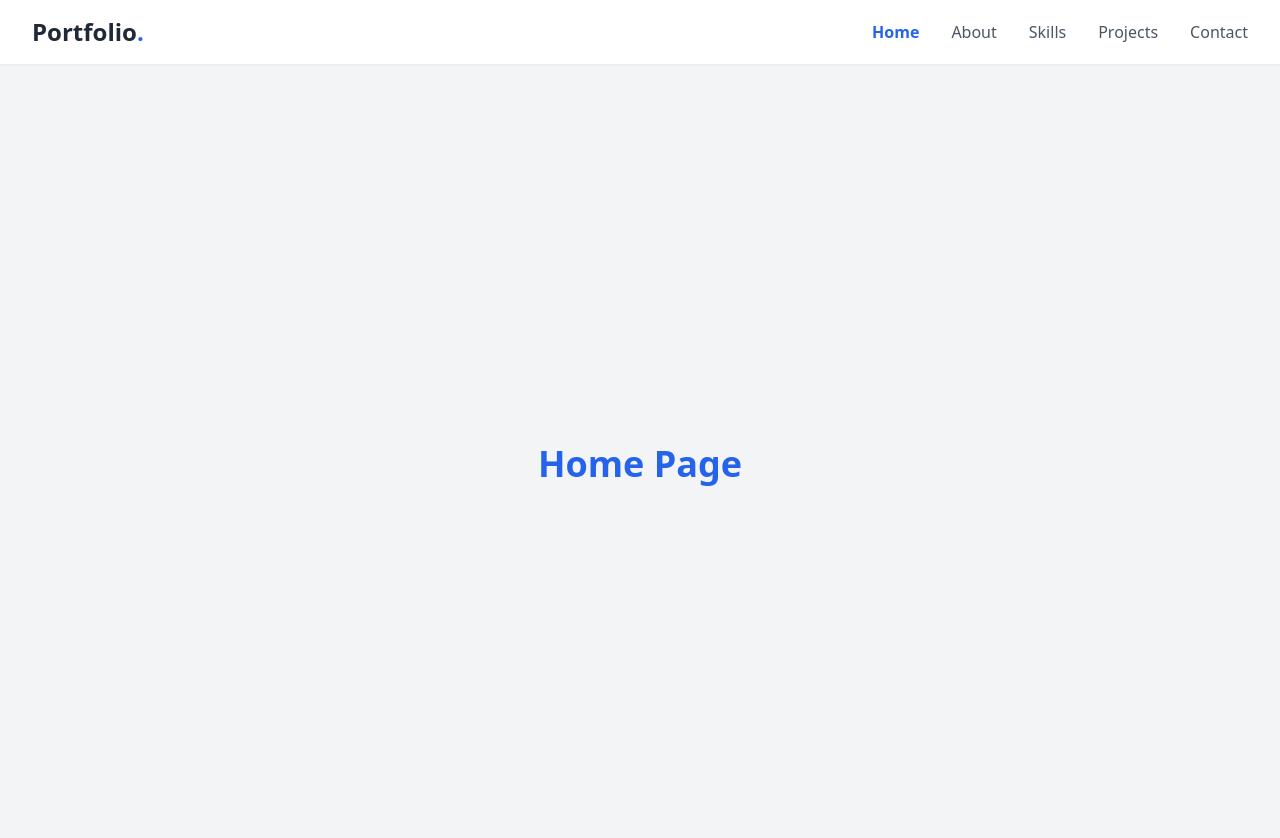
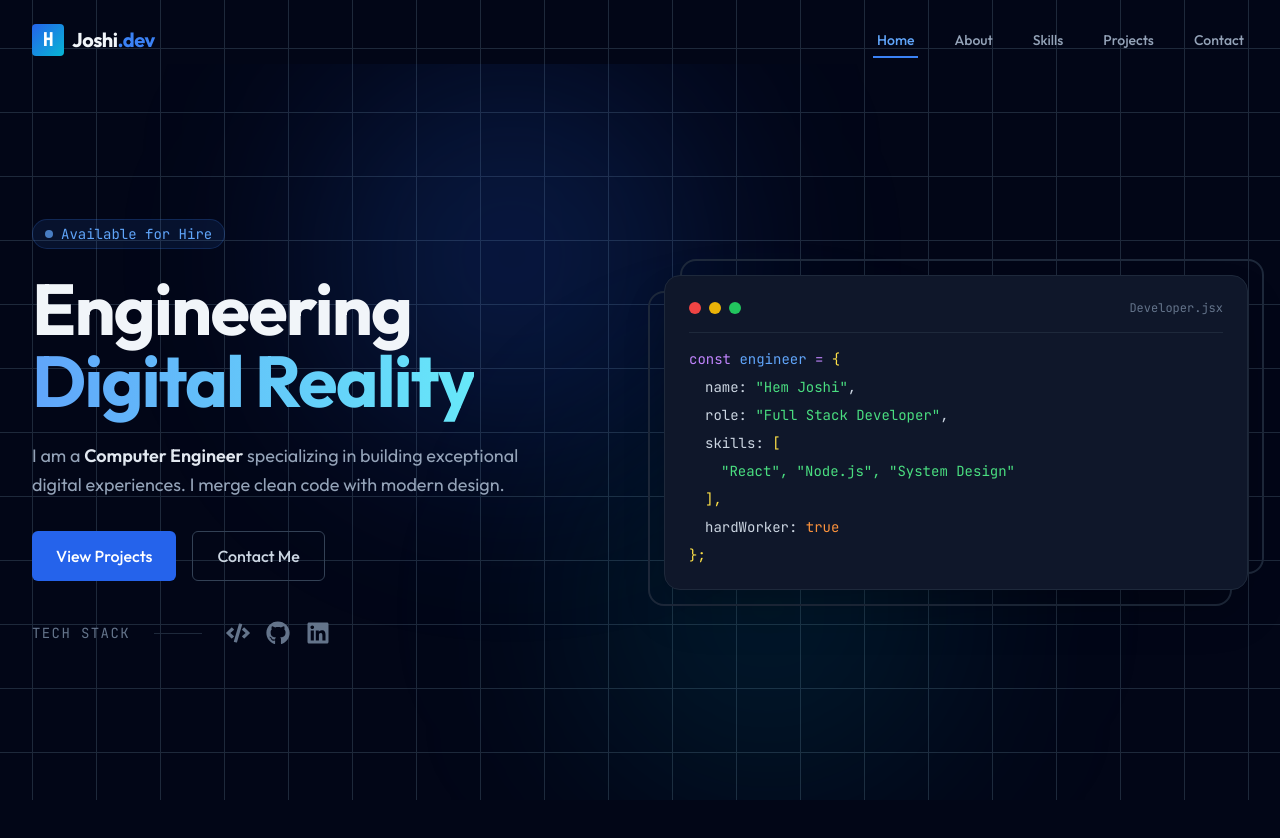
Before and after one commit to HemJoshi111/portfolio-v1, a React (Vite) app: page / in a window 1280 px wide. Shown: the top 838 px of the page. After the commit the page ends 800 px from the top, so only its background shows below. Built offline with nearby package versions, Linux system fonts and the light colour scheme.

Commit message:
style: redesign navbar with professional dark theme and glassmorphism

```diff
--- /dev/null
+++ b/src/components/common/Button.jsx
@@ -0,0 +1,32 @@
+import { Link } from 'react-router-dom';
+
+const Button = ({ children, to, variant = 'primary', className = '', ...props }) => {
+    // Base styles for all buttons
+    const baseStyles = "inline-flex items-center justify-center px-6 py-3 border text-base font-medium rounded-md transition-all duration-300 focus:outline-none focus:ring-2 focus:ring-offset-2";
+
+    // Variants (Primary vs Secondary/Outline)
+    const variants = {
+        primary: "border-transparent text-white bg-blue-600 hover:bg-blue-700 hover:shadow-lg focus:ring-blue-500",
+        secondary: "border-gray-300 text-gray-700 bg-white hover:bg-gray-50 hover:border-gray-400 focus:ring-blue-500",
+        outline: "border-blue-600 text-blue-600 bg-transparent hover:bg-blue-50"
+    };
+
+    const styles = `${baseStyles} ${variants[variant]} ${className}`;
+
+    // If 'to' is provided, it's a Link. Otherwise, it's a standard button.
+    if (to) {
+        return (
+            <Link to={to} className={styles} {...props}>
+                {children}
+            </Link>
+        );
+    }
+
+    return (
+        <button className={styles} {...props}>
+            {children}
+        </button>
+    );
+};
+
+export default Button;
--- a/src/components/layout/Navbar.jsx
+++ b/src/components/layout/Navbar.jsx
@@ -1,12 +1,12 @@
-import { useState } from 'react';
+import { useState, useEffect } from 'react';
 import { Link, useLocation } from 'react-router-dom';
-import { HiMenu, HiX } from 'react-icons/hi'; // Icons for mobile menu
+import { HiMenu, HiX } from 'react-icons/hi';
 
 const Navbar = () => {
     const [isOpen, setIsOpen] = useState(false);
+    const [scrolled, setScrolled] = useState(false);
     const location = useLocation();
 
-    // Navigation Links Data
     const navLinks = [
         { name: 'Home', path: '/' },
         { name: 'About', path: '/about' },
@@ -15,17 +15,39 @@ const Navbar = () => {
         { name: 'Contact', path: '/contact' },
     ];
 
-    // Helper to check if link is active
+    // Handle scroll effect for a more dynamic feel
+    useEffect(() => {
+        const handleScroll = () => {
+            if (window.scrollY > 20) {
+                setScrolled(true);
+            } else {
+                setScrolled(false);
+            }
+        };
+        window.addEventListener('scroll', handleScroll);
+        return () => window.removeEventListener('scroll', handleScroll);
+    }, []);
+
     const isActive = (path) => location.pathname === path;
 
     return (
-        <nav className="fixed w-full top-0 z-50 bg-white/80 backdrop-blur-md shadow-sm">
+        <nav
+            className={`fixed w-full top-0 z-50 transition-all duration-300 ${scrolled
+                ? 'bg-slate-950/80 backdrop-blur-md border-b border-slate-800 shadow-lg'
+                : 'bg-transparent border-b border-transparent'
+                }`}
+        >
             <div className="max-w-7xl mx-auto px-4 sm:px-6 lg:px-8">
-                <div className="flex items-center justify-between h-16">
+                <div className="flex items-center justify-between h-20">
 
-                    {/* Logo */}
-                    <Link to="/" className="text-2xl font-bold text-gray-800">
-                        Portfolio<span className="text-blue-600">.</span>
+                    {/* Logo - Tech/Engineering Style */}
+                    <Link to="/" className="flex items-center gap-2 group">
+                        <div className="w-8 h-8 rounded bg-gradient-to-br from-blue-600 to-cyan-500 flex items-center justify-center text-white font-bold font-mono text-lg group-hover:shadow-lg group-hover:shadow-blue-500/20 transition-all">
+                            H
+                        </div>
+                        <span className="text-xl font-bold text-slate-100 tracking-tight group-hover:text-white transition-colors">
+                            Joshi<span className="text-blue-500">.dev</span>
+                        </span>
                     </Link>
 
                     {/* Desktop Menu */}
@@ -35,12 +57,17 @@ const Navbar = () => {
                                 <Link
                                     key={link.name}
                                     to={link.path}
-                                    className={`${isActive(link.path)
-                                        ? 'text-blue-600 font-semibold'
-                                        : 'text-gray-600 hover:text-blue-600 transition-colors duration-300'
+                                    className={`relative px-1 py-2 text-sm font-medium transition-colors duration-300 ${isActive(link.path)
+                                        ? 'text-blue-400'
+                                        : 'text-slate-400 hover:text-slate-100'
                                         }`}
                                 >
                                     {link.name}
+                                    {/* Animated Underline for Active State */}
+                                    <span
+                                        className={`absolute bottom-0 left-0 w-full h-0.5 bg-blue-500 transform transition-transform duration-300 origin-left ${isActive(link.path) ? 'scale-x-100' : 'scale-x-0'
+                                            }`}
+                                    />
                                 </Link>
                             ))}
                         </div>
@@ -50,7 +77,7 @@ const Navbar = () => {
                     <div className="md:hidden">
                         <button
                             onClick={() => setIsOpen(!isOpen)}
-                            className="text-gray-600 hover:text-blue-600 focus:outline-none"
+                            className="text-slate-300 hover:text-white focus:outline-none transition-transform active:scale-95"
                         >
                             {isOpen ? <HiX size={28} /> : <HiMenu size={28} />}
                         </button>
@@ -59,17 +86,19 @@ const Navbar = () => {
             </div>
 
             {/* Mobile Menu Dropdown */}
-            {isOpen && (
-                <div className="md:hidden bg-white border-t">
-                    <div className="px-2 pt-2 pb-3 space-y-1 sm:px-3">
+            <div
+                className={`md:hidden overflow-hidden transition-all duration-300 ease-in-out bg-slate-900 border-b border-slate-800 ${isOpen ? 'max-h-64 opacity-100' : 'max-h-0 opacity-0'
+                    }`}
+            >
+                <div className="px-4 pt-2 pb-4 space-y-2">
                     {navLinks.map((link) => (
                         <Link
                             key={link.name}
                             to={link.path}
-                                onClick={() => setIsOpen(false)} // Close menu on click
-                                className={`block px-3 py-2 rounded-md text-base font-medium ${isActive(link.path)
-                                    ? 'text-blue-600 bg-blue-50'
-                                    : 'text-gray-600 hover:text-blue-600 hover:bg-gray-50'
+                            onClick={() => setIsOpen(false)}
+                            className={`block px-4 py-3 rounded-lg text-base font-medium transition-colors ${isActive(link.path)
+                                ? 'bg-blue-500/10 text-blue-400 border border-blue-500/20'
+                                : 'text-slate-400 hover:text-slate-100 hover:bg-slate-800'
                                 }`}
                         >
                             {link.name}
@@ -77,7 +106,6 @@ const Navbar = () => {
                     ))}
                 </div>
             </div>
-            )}
         </nav>
     );
 };
--- a/src/index.css
+++ b/src/index.css
@@ -1,3 +1,50 @@
+@import url('https://fonts.googleapis.com/css2?family=JetBrains+Mono:wght@400;500&family=Outfit:wght@300;400;500;600;700;800&display=swap');
+
 @tailwind base;
 @tailwind components;
 @tailwind utilities;
+
+@layer base {
+    html {
+        font-family: 'Outfit', sans-serif;
+        scroll-behavior: smooth;
+    }
+
+    /* The "Engineering" Grid Background */
+    body {
+        @apply bg-slate-950 text-slate-200 overflow-x-hidden;
+        background-image: linear-gradient(to right, #1e293b 1px, transparent 1px),
+            linear-gradient(to bottom, #1e293b 1px, transparent 1px);
+        background-size: 4rem 4rem;
+        background-position: center center;
+    }
+
+    /* Scrollbar Customization */
+    ::-webkit-scrollbar {
+        width: 8px;
+    }
+
+    ::-webkit-scrollbar-track {
+        @apply bg-slate-950;
+    }
+
+    ::-webkit-scrollbar-thumb {
+        @apply bg-blue-600 rounded-full;
+    }
+}
+
+@layer utilities {
+    .font-mono {
+        font-family: 'JetBrains Mono', monospace;
+    }
+
+    /* Text Gradient Utility */
+    .text-gradient {
+        @apply bg-clip-text text-transparent bg-gradient-to-r from-blue-400 to-cyan-300;
+    }
+
+    /* Glow Effect */
+    .glow-point {
+        @apply absolute w-96 h-96 bg-blue-500 rounded-full mix-blend-multiply filter blur-3xl opacity-20 animate-pulse;
+    }
+}
--- a/src/pages/Home.jsx
+++ b/src/pages/Home.jsx
@@ -1,7 +1,92 @@
+import { motion } from 'framer-motion';
+import Button from '../components/common/Button';
+import { FaGithub, FaLinkedin, FaCode } from 'react-icons/fa';
+
 const Home = () => {
     return (
-        <div className="h-screen flex items-center justify-center bg-gray-100">
-            <h1 className="text-4xl font-bold text-blue-600">Home Page</h1>
+        <div className="relative min-h-[calc(100vh-64px)] flex items-center justify-center overflow-hidden px-4 sm:px-6 lg:px-8">
+
+            {/* Background Glow Effects */}
+            <div className="absolute top-0 left-1/4 w-96 h-96 bg-blue-600/20 rounded-full blur-[100px] -z-10" />
+            <div className="absolute bottom-0 right-1/4 w-96 h-96 bg-cyan-500/10 rounded-full blur-[100px] -z-10" />
+
+            <div className="max-w-7xl w-full grid grid-cols-1 lg:grid-cols-2 gap-12 items-center">
+
+                {/* Left: Content */}
+                <motion.div
+                    initial={{ opacity: 0, x: -50 }}
+                    animate={{ opacity: 1, x: 0 }}
+                    transition={{ duration: 0.8 }}
+                    className="text-left"
+                >
+                    {/* Badge */}
+                    <div className="inline-flex items-center gap-2 px-3 py-1 rounded-full bg-blue-500/10 border border-blue-500/20 text-blue-400 text-sm font-mono mb-6">
+                        <span className="w-2 h-2 rounded-full bg-blue-400 animate-pulse"></span>
+                        Available for Hire
+                    </div>
+
+                    <h1 className="text-5xl sm:text-7xl font-bold text-slate-100 leading-tight tracking-tight mb-6">
+                        Engineering <br />
+                        <span className="text-gradient">Digital Reality</span>
+                    </h1>
+
+                    <p className="text-lg text-slate-400 mb-8 max-w-lg leading-relaxed">
+                        I am a <span className="text-slate-200 font-semibold">Computer Engineer</span> specializing in building exceptional digital experiences. I merge clean code with modern design.
+                    </p>
+
+                    <div className="flex flex-wrap gap-4">
+                        <Button to="/projects" className="bg-blue-600 hover:bg-blue-500 text-white border-0">
+                            View Projects
+                        </Button>
+                        <Button to="/contact" variant="outline" className="border-slate-700 text-slate-300 hover:border-blue-500 hover:text-blue-400 hover:bg-transparent">
+                            Contact Me
+                        </Button>
+                    </div>
+
+                    {/* Social Proof / Tech Stack Icons */}
+                    <div className="mt-10 flex items-center gap-6 text-slate-500">
+                        <span className="text-sm font-mono uppercase tracking-widest">Tech Stack</span>
+                        <div className="h-px w-12 bg-slate-800"></div>
+                        <div className="flex gap-4 text-2xl">
+                            <FaCode className="hover:text-blue-400 transition-colors" />
+                            <FaGithub className="hover:text-white transition-colors" />
+                            <FaLinkedin className="hover:text-blue-500 transition-colors" />
+                        </div>
+                    </div>
+                </motion.div>
+
+                {/* Right: Visual Element (Abstract Code Card) */}
+                <motion.div
+                    initial={{ opacity: 0, scale: 0.9 }}
+                    animate={{ opacity: 1, scale: 1 }}
+                    transition={{ duration: 0.8, delay: 0.2 }}
+                    className="hidden lg:block relative"
+                >
+                    <div className="relative z-10 bg-slate-900 border border-slate-800 rounded-2xl p-6 shadow-2xl backdrop-blur-sm">
+                        <div className="flex items-center gap-2 mb-4 border-b border-slate-800 pb-4">
+                            <div className="w-3 h-3 rounded-full bg-red-500" />
+                            <div className="w-3 h-3 rounded-full bg-yellow-500" />
+                            <div className="w-3 h-3 rounded-full bg-green-500" />
+                            <span className="ml-auto text-xs text-slate-500 font-mono">Developer.jsx</span>
+                        </div>
+                        <div className="font-mono text-sm space-y-2">
+                            <div className="text-purple-400">const <span className="text-blue-400">engineer</span> = <span className="text-yellow-300">{"{"}</span></div>
+                            <div className="pl-4 text-slate-300">name: <span className="text-green-400">"Hem Joshi"</span>,</div>
+                            <div className="pl-4 text-slate-300">role: <span className="text-green-400">"Full Stack Developer"</span>,</div>
+                            <div className="pl-4 text-slate-300">skills: <span className="text-yellow-300">[</span></div>
+                            <div className="pl-8 text-green-400">"React", "Node.js", "System Design"</div>
+                            <div className="pl-4 text-yellow-300">],</div>
+                            <div className="pl-4 text-slate-300">hardWorker: <span className="text-orange-400">true</span></div>
+                            <div className="text-yellow-300">{"}"};</div>
+                        </div>
+                    </div>
+
+                    {/* Decorative Elements behind card */}
+                    <div className="absolute -top-4 -right-4 w-full h-full border-2 border-slate-800 rounded-2xl -z-10" />
+                    <div className="absolute -bottom-4 -left-4 w-full h-full border-2 border-slate-800 rounded-2xl -z-10" />
+                </motion.div>
+
+            </div>
         </div>
     );
 };
```
Lines whose indentation alone changed are shown as unchanged.
